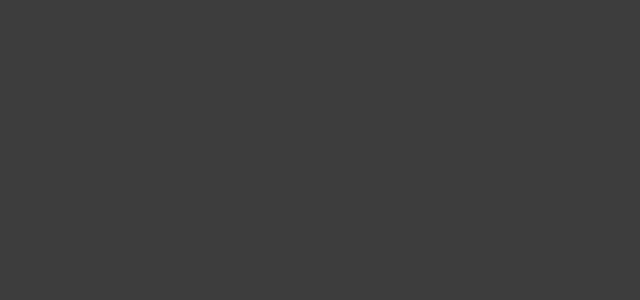
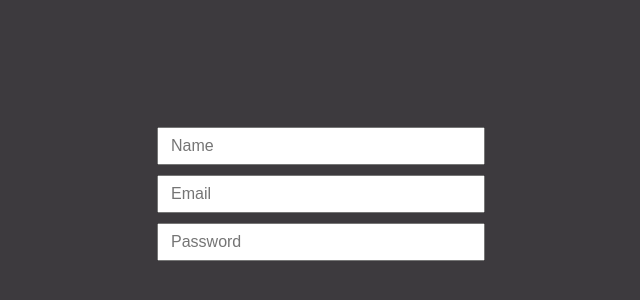
Before and after one commit to Xenraken/highest-peak-client, a React (Create React App) app: page /signup in a window 1280 px wide. Before the commit this address had no page. Shown: the part 206-506 px from the top of the page, without its empty margins (319-959 px from the left). Built offline with nearby package versions, Linux system fonts and the light colour scheme.

Commit message:
add signuppage and folder-file adjustments

```diff
--- a/src/App.js
+++ b/src/App.js
@@ -1,4 +1,5 @@
-import Home from "./pages/home";
+import Home from "./pages/Home";
+
 
 function App()
 {
@@ -8,7 +9,8 @@ function App()
         <title>Highest Peak</title>
       </head>
       <Home />
-    </div>);
+    </div>
+  )
 }
 
 
--- a/src/components/ButtonCreate.js
+++ b/src/components/ButtonCreate.js
@@ -1,4 +1,4 @@
-import './Button.css';
+import './button.css';
 
 function ButtonCreate({ className, text })
 {
--- a/src/components/SearchBar.js
+++ b/src/components/SearchBar.js
@@ -1,9 +1,9 @@
-import './SearchBarStyle.css';
+import './search-bar-style.css';
 
 function SearchBar()
 {
     return (
-        <div className="searchBarStyle">
+        <div className="search-bar-style">
             <input type="text" placeholder="Search..." />
         </div>
     )
--- a/src/components/SearchBarStyle.css
+++ b/src/components/search-bar-style.css
@@ -1,4 +1,4 @@
-.searchBarStyle
+.search-bar-style
 {
   display: flex;
   justify-content: center;
@@ -6,7 +6,7 @@
 }
 
 
-.searchBarStyle input {
+.search-bar-style input {
   width: 400px;
   padding: 10px 16px;
   border: 1px solid #ccc;
@@ -17,7 +17,7 @@
   box-shadow: 0 2px 5px rgba(0, 0, 0, 0.1);
 }
 
-.searchBarStyle input:focus {
+.search-bar-style input:focus {
   border-color: #0077ff;
   box-shadow: 0 2px 8px rgba(0, 119, 255, 0.3);
 }
--- a/src/index.css
+++ b/src/index.css
@@ -1,6 +1,6 @@
 body {
   color: white;
-  background-color: #3D3D3D;
+  background-color: #3D3A3E;
   margin: 0;
   padding: 0;
 }
--- a/src/index.js
+++ b/src/index.js
@@ -4,6 +4,8 @@ import './index.css';
 import App from './App';
 import { BrowserRouter, Routes, Route } from "react-router";
 import About from './components/About';
+import SignupPage from "./pages/SignupPage";
+
 
 const root = ReactDOM.createRoot(document.getElementById('root'));
 root.render(
@@ -12,7 +14,7 @@ root.render(
       <Routes>
         <Route path="/" element={<App />} />
         <Route path="/about" element={<About />} />
-
+        <Route path="/signup" element={<SignupPage />} />
       </Routes>
     </BrowserRouter>
   </React.StrictMode>
--- a/src/pages/home.js
+++ b/src/pages/Home.js
@@ -13,13 +13,17 @@ function Home()
             <Link to="/" style={{
                 position: "absolute", top: "-8px", left: "20px", margin: 0, textDecoration: "none", color: "White"
             }}> <h1>Highest Peak</h1></Link>
+
             <Bar />
-            <div className={` ${styles.buttonContainer}`}>
+
+            <div className={styles["button-container"]}>
+                <Link to="/signup">
                 <ButtonCreate className="button" text="Signup" />
+                </Link>
                 <ButtonCreate className="button" text="Login" />
             </div>
 
-            <div className={` ${styles.videoContainer}`}>
+            <div className={styles["video-container"]}>
                 <PlaceholderVideo />
                 <PlaceholderVideo />
                 <PlaceholderVideo />
--- /dev/null
+++ b/src/pages/SignupPage.js
@@ -0,0 +1,14 @@
+import styles from './signup-page.module.css';
+
+function SignupPage()
+{
+    return (
+        <div className={styles['signup-container']}>
+            <input type="text" placeholder="Name" />
+            <input type="text" placeholder="Email" />
+            <input type="text" placeholder="Password" />
+        </div>
+    )
+}
+
+export default SignupPage;
--- a/src/pages/home.module.css
+++ b/src/pages/home.module.css
@@ -1,4 +1,4 @@
-.videoContainer {
+.video-container {
   display: flex;
   flex-wrap: wrap;
   margin-top: 20px;
@@ -8,16 +8,15 @@
   box-sizing: border-box;
 }
 
-.videoContainer > * {
+.video-container > * {
   flex: 1 1 calc(25% - 10px);
   max-width: calc(25% - 10px);
   height: 240px;
 }
-
-.buttonContainer {
+.button-container {
   position: fixed;
   top: 15px;
-  right: 30px;
+  right: 20px;
   display: flex;
   flex-direction: row;
   gap: 8px;
--- /dev/null
+++ b/src/pages/signup-page.module.css
@@ -0,0 +1,15 @@
+.signup-container {
+  display: flex;
+  flex-direction: column;
+  align-items: center;
+  justify-content: center;
+
+  height: 100vh;
+  gap: 10px;
+}
+
+.signup-container input {
+  width: 300px;
+  padding: 8px 12px;
+  font-size: 16px;
+}
```
Also changed, not shown: src/components/button.css (renamed from src/components/Button.css).
